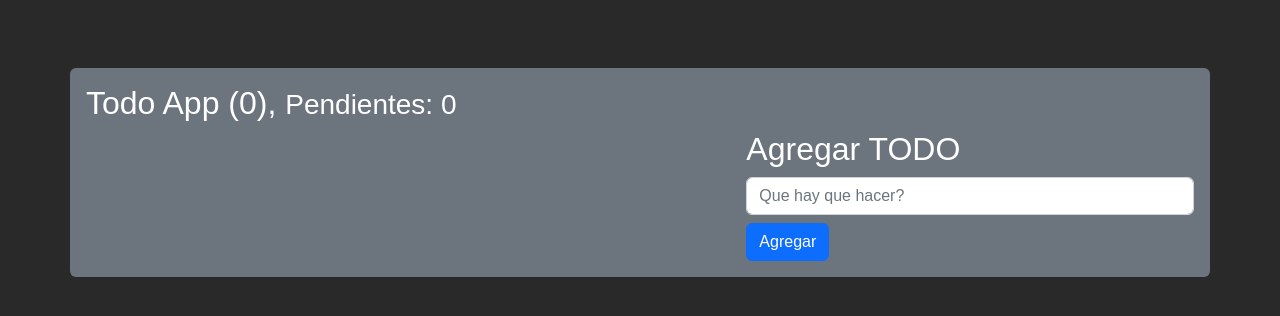
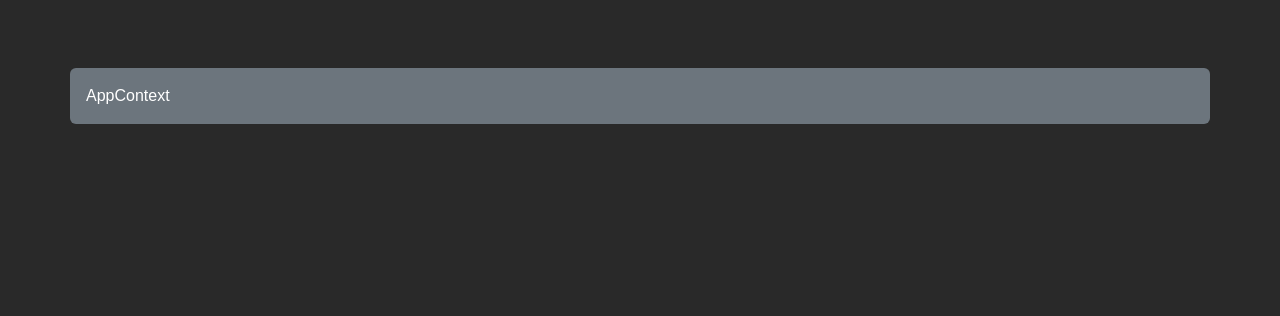
Before and after one commit to SebaGNH/Hooks-Generales-React, a React (Vite) app: page / in a window 1280 px wide. Shown: the top 316 px of the page. Built offline with nearby package versions, Linux system fonts and the light colour scheme.

Commit message:
se crean componentes iniciales para useContext

```diff
--- /dev/null
+++ b/src/09_useContext/AboutPage.jsx
@@ -0,0 +1,9 @@
+import React from 'react'
+
+const AboutPage = () => {
+  return (
+    <div>AboutPage</div>
+  )
+}
+
+export default AboutPage
--- /dev/null
+++ b/src/09_useContext/AppContext.jsx
@@ -0,0 +1,9 @@
+import React from 'react'
+
+const AppContext = () => {
+  return (
+    <div>AppContext</div>
+  )
+}
+
+export default AppContext
--- /dev/null
+++ b/src/09_useContext/HomePage.jsx
@@ -0,0 +1,9 @@
+import React from 'react'
+
+const HomePage = () => {
+  return (
+    <div>HomePage</div>
+  )
+}
+
+export default HomePage
--- /dev/null
+++ b/src/09_useContext/LoginPage.jsx
@@ -0,0 +1,9 @@
+import React from 'react'
+
+const LoginPage = () => {
+  return (
+    <div>LoginPage</div>
+  )
+}
+
+export default LoginPage
--- /dev/null
+++ b/src/09_useContext/index.jsx
@@ -0,0 +1,4 @@
+export {default as AppContext} from './AppContext'
+export {default as AboutPage} from './AboutPage'
+export {default as HomePage} from './HomePage'
+export {default as LoginPage} from './LoginPage'
--- a/src/App.jsx
+++ b/src/App.jsx
@@ -8,6 +8,7 @@ import {Layout} from './05useLayoutEffect'
 import {Memorize,MemoHook,CallBackHook} from './06memos'
 import { Padre } from './07tarememo/Padre';
 import {TodoApp} from './08_useReducer';
+import {AppContext} from './09_useContext'
 
 
 
@@ -50,9 +51,14 @@ const App = () => {
             {/* <Padre /> */}
           </div>
 
+          <div className="col-md-12">
+            {/* <IntroReducer /> */}
+            {/* <TodoApp /> */}
+          </div>
+
           <div className="col-md-12 bg-secondary rounded p-3">
             {/* <IntroReducer /> */}
-            <TodoApp />
+            <AppContext />
           </div>
 
 
```
